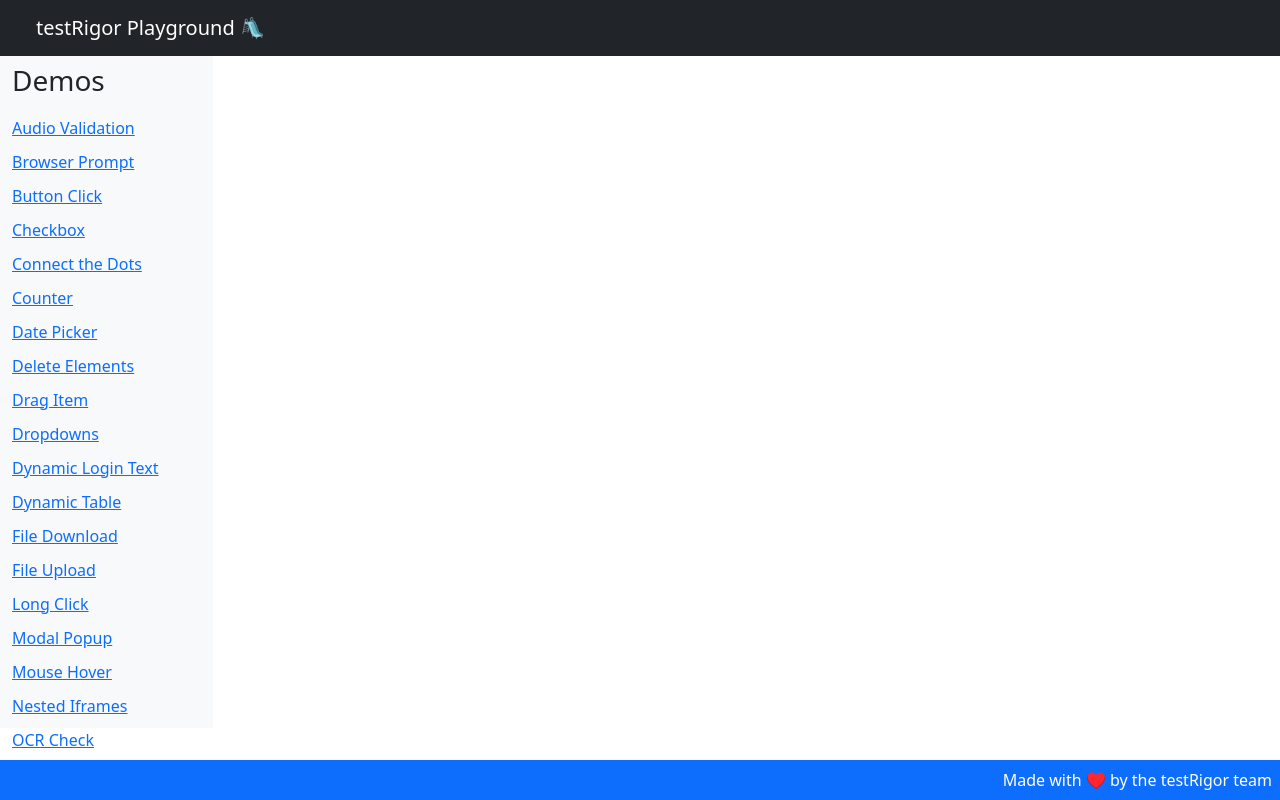
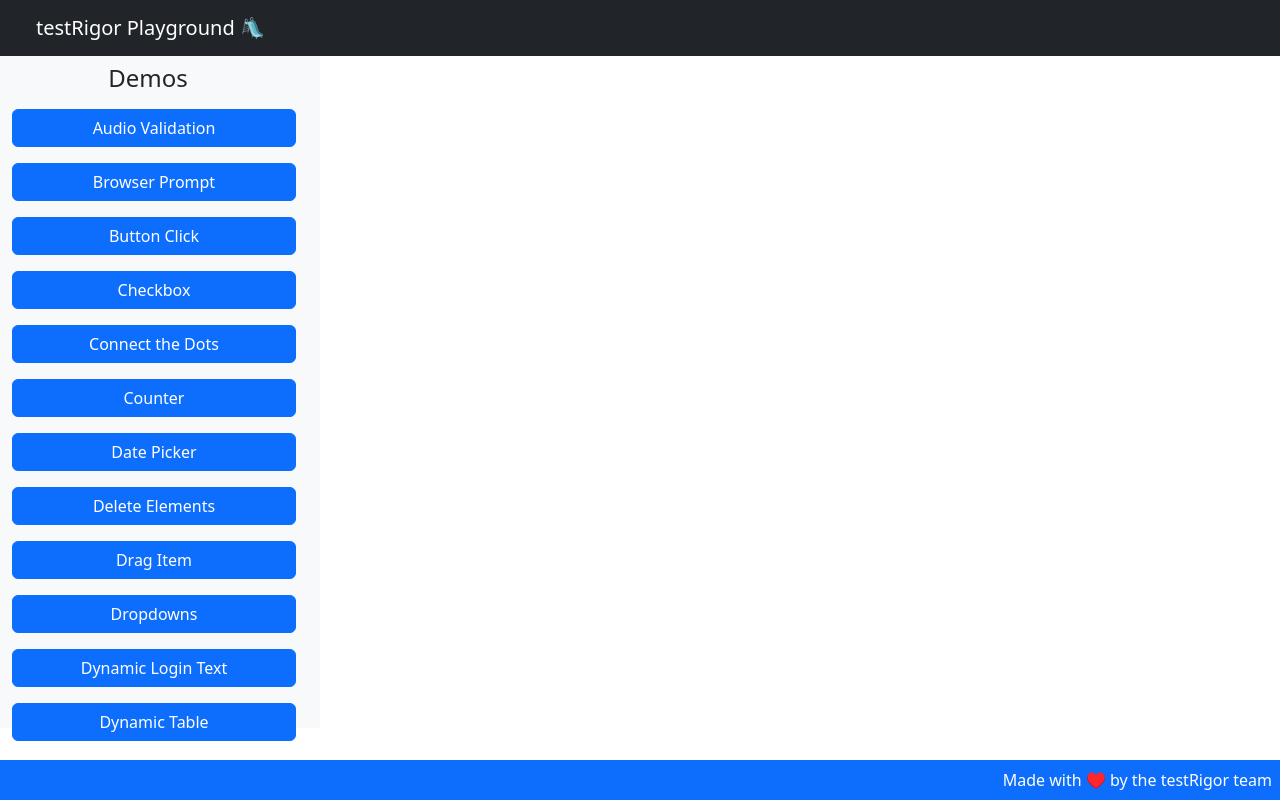
Before and after one commit to thiagonunes11/testRigorPlayground, a React (Create React App) app: page / in a window 1280 px wide. Built offline with nearby package versions, Linux system fonts and the light colour scheme.

Commit message:
Decorates the sidebar menu

```diff
--- a/src/App.js
+++ b/src/App.js
@@ -39,13 +39,13 @@
 
                 <Container fluid className="vh-100 pt-5 pb-5">
                     <Row className="h-100 pb-4">
-                        <Col xs={2} className="bg-light sidebar h-100 pt-3 pb-2">
-                            <h3>Demos</h3>
-                            <div style={{ height: '100%', overflowY: 'auto' }}>
+                        <Col xs={3} className="bg-light sidebar h-100 pt-3 pb-2 text-center">
+                            <h4 className='pe-4'>Demos</h4>
+                            <Container fluid className="h-100 w-100 overflow-auto pe-4">
                                 <Sidebar/>
-                            </div>
+                            </Container>
                         </Col>
-                        <Col xs={10} className="bg-white main h-100">
+                        <Col xs={9} className="bg-white main h-100">
                             <div style={{ height: '100%', overflowY: 'auto' }}>
                                 <Routes>
                                     {/*
--- a/src/components/Sidebar.js
+++ b/src/components/Sidebar.js
@@ -1,5 +1,7 @@
 import React from 'react';
 import { Link } from 'react-router-dom';
+import { Row } from 'react-bootstrap';
+
 
 const demos = [
     {
@@ -205,17 +207,13 @@
 
 function Sidebar() {
     return (
-        <div>
-            <ul style={{ listStyle: "none", padding: 0, margin: 0 }}>
-                {demos.map((demo, index) => (
-                    <li key={index} style={{ margin: "10px 0" }}>
-                        <Link to={demo.url} title={demo.description}>
-                            {demo.title}
-                        </Link>
-                    </li>
-                ))}
-            </ul>
-        </div>
+        <Row>
+            {demos.map((demo, index) => (
+                <Link to={demo.url} title={demo.description} className='btn btn-primary my-2' role="button">
+                    {demo.title}
+                </Link>
+            ))}
+        </Row>
     );
 }
 
```
Also changed, not shown: 1 other file (tests, documents, lock files or other folders).
